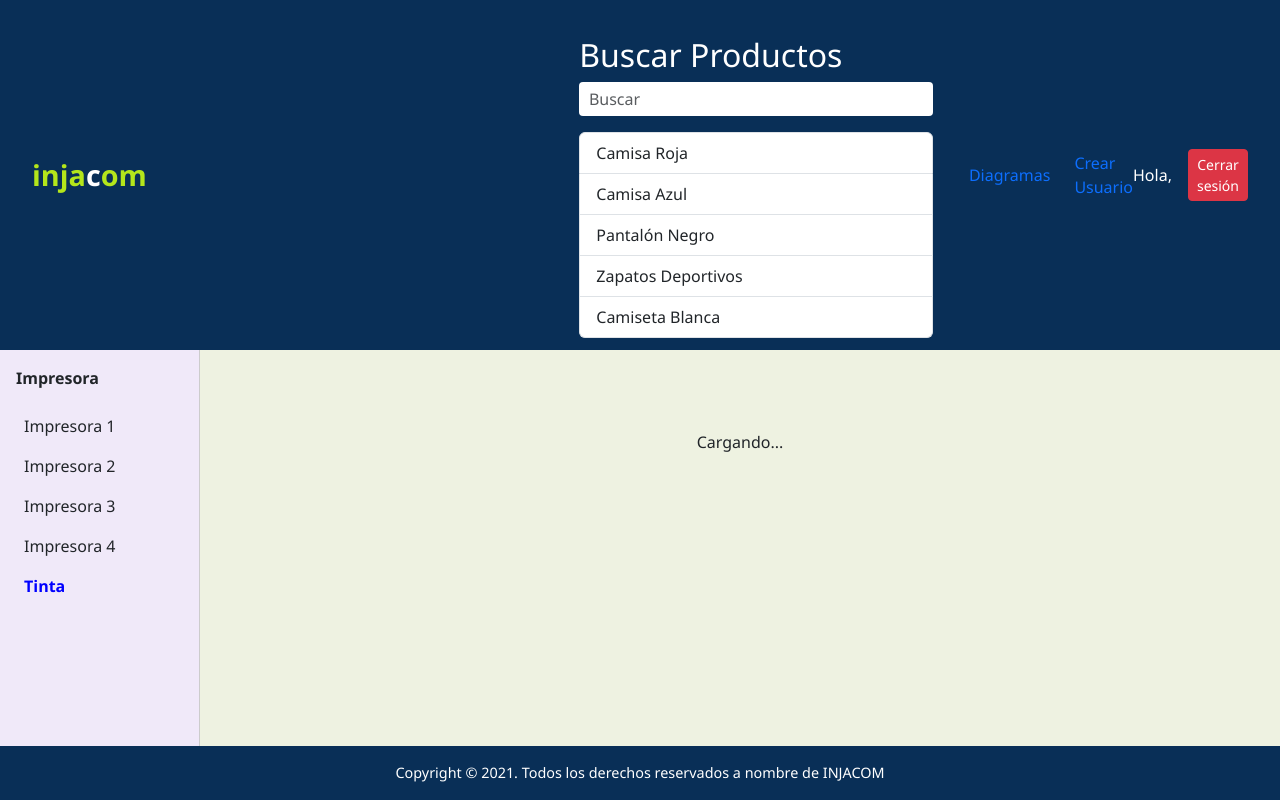
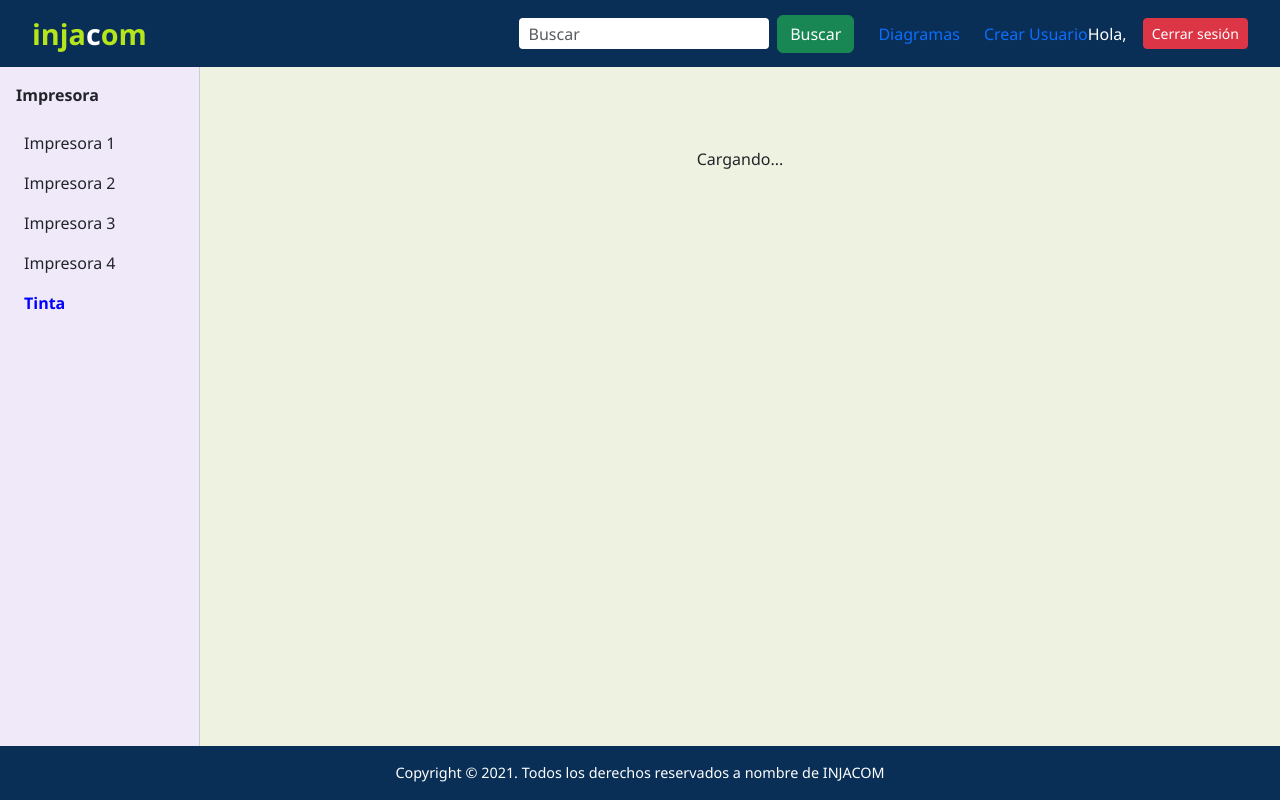
Before and after one commit to RmFelipe24/Injacon-, a React (Vite) app: page / in a window 1280 px wide. Both pictures are taken after typing "Sample", "Sample123" into the empty fields and a click on the button "Iniciar Sesión". Built offline with nearby package versions, Linux system fonts and the light colour scheme.

Commit message:
solucion

```diff
--- a/src/components/BuscarComponentes.jsx
+++ b/src/components/BuscarComponentes.jsx
@@ -1,56 +1,23 @@
-import React, { useState } from "react";
+import React from "react";
 
-const BuscarComponentes = ({ value, onChange }) => (
+const BuscarComponentes = ({ value, onChange, onBuscar }) => (
+
   <div className="d-flex align-items-center">
     <input
+
       type="text"
       className="form-control"
       placeholder="Buscar"
       value={value}
       onChange={e => onChange(e.target.value)}
-      style={{ width: "100%" }}
+      style={{ width: "100%", height: "100%", display: "flex", flexDirection: "column" }}
+
     />
+
+    <button className="btn btn-success ms-2" onClick={onBuscar}>
+      Buscar
+    </button>
   </div>
 );
 
-const App = () => {
-  const lista = [
-    { id: 1, nombre: "Camisa Roja" },
-    { id: 2, nombre: "Camisa Azul" },
-    { id: 3, nombre: "Pantalón Negro" },
-    { id: 4, nombre: "Zapatos Deportivos" },
-    { id: 5, nombre: "Camiseta Blanca" },
-  ];
-
-  const [busqueda, setBusqueda] = useState("");
-  const [resultados, setResultados] = useState(lista);
-
-  const manejarCambio = (texto) => {
-    setBusqueda(texto);
-    const filtrados = lista.filter(item =>
-      item.nombre.toLowerCase().includes(texto.toLowerCase())
-    );
-    setResultados(filtrados);
-  };
-
-  return (
-    <div className="container mt-4">
-      <h2>Buscar Productos</h2>
-      <BuscarComponentes value={busqueda} onChange={manejarCambio} />
-
-      <ul className="mt-3 list-group">
-        {resultados.length > 0 ? (
-          resultados.map(item => (
-            <li key={item.id} className="list-group-item">
-              {item.nombre}
-            </li>
-          ))
-        ) : (
-          <li className="list-group-item text-danger">No se encontraron resultados.</li>
-        )}
-      </ul>
-    </div>
-  );
-};
-
-export default App;
+export default BuscarComponentes;
```
